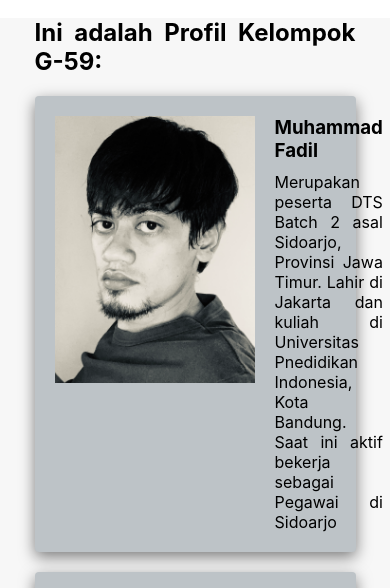
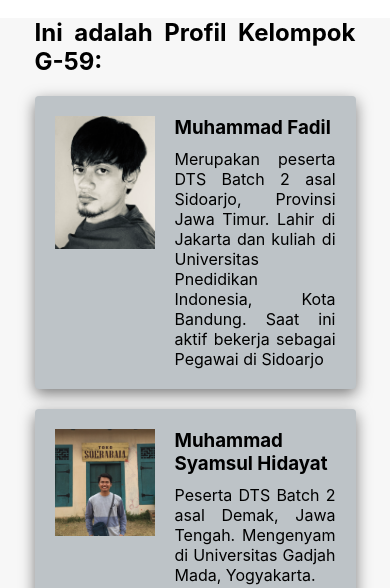
Before and after one commit to kanglaga/progate-project, a plain HTML site: page index.html in a window 390 px wide. Shown: the part 657-1245 px from the top of the page. Drawn offline with Linux system fonts and the light colour scheme.

Commit message:
edit responsive image

```diff
--- a/responsive.css
+++ b/responsive.css
@@ -21,9 +21,8 @@
     text-align: left;
   }
 
-  .profile-icon {
-    width: 100%;
-    height: auto;
+  .profile-icon img {
+    width: 100px;
   }
 
   .profile {
@@ -43,6 +42,7 @@
     font-size: 24px;
     line-height: 36px;
   }
+
   .btn {
     width: 100%;
   }
--- a/stylesheet.css
+++ b/stylesheet.css
@@ -142,7 +142,7 @@ header {
   box-shadow: 0 15px 15px rgba(0,0,0,.5);
 }
 
-.profile img {
+.profile-icon img {
   width: 200px;
   float: left;
   flex: 0 0 200px;
```
